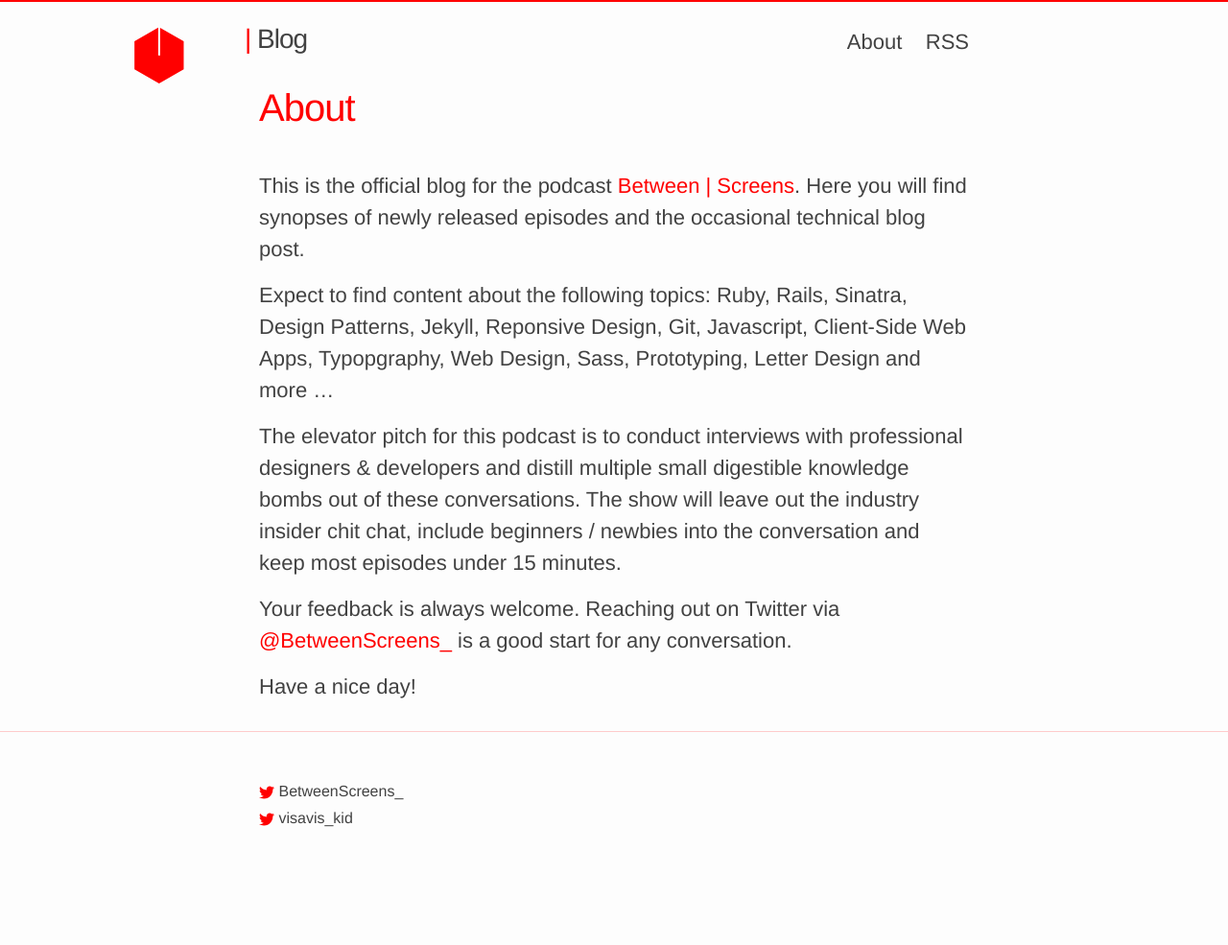
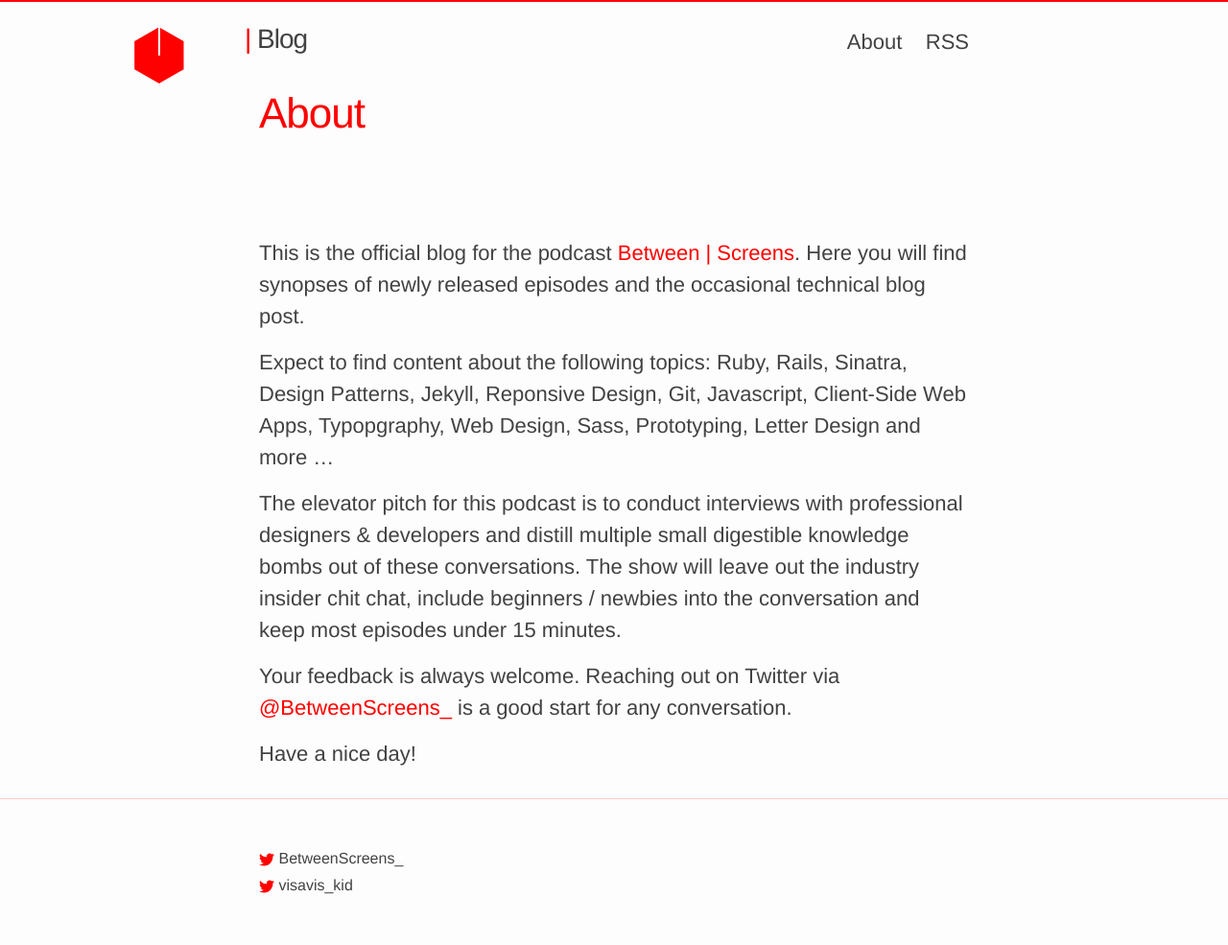
Before and after one commit to vis-kid/between_blog, a Jekyll site: the page built from about.md, in a window 1280 px wide. Shown: the whole page at 96% size. Built offline with Jekyll 4.4.1, drawn with Linux system fonts in a browser that asks for light colours; before the commit the page ends 915 px from its top, so only the background shows below that.

Commit message:
Increases size of post-title and white space below Feedback was that both are hard to distinguish Size and whitespace could be one solution

```diff
--- a/_sass/_layout.scss
+++ b/_sass/_layout.scss
@@ -264,11 +264,11 @@
 }
 
 .post-title {
-    font-size: 40px;
+    font-size: 44px;
 		color: $red;
     letter-spacing: -1px;
-    line-height: 1.15;
-    margin-bottom: 42px;
+    line-height: 1.3;
+    margin-bottom: 101px;
 
     @include media-query($on-laptop) {
         font-size: 36px;
```
